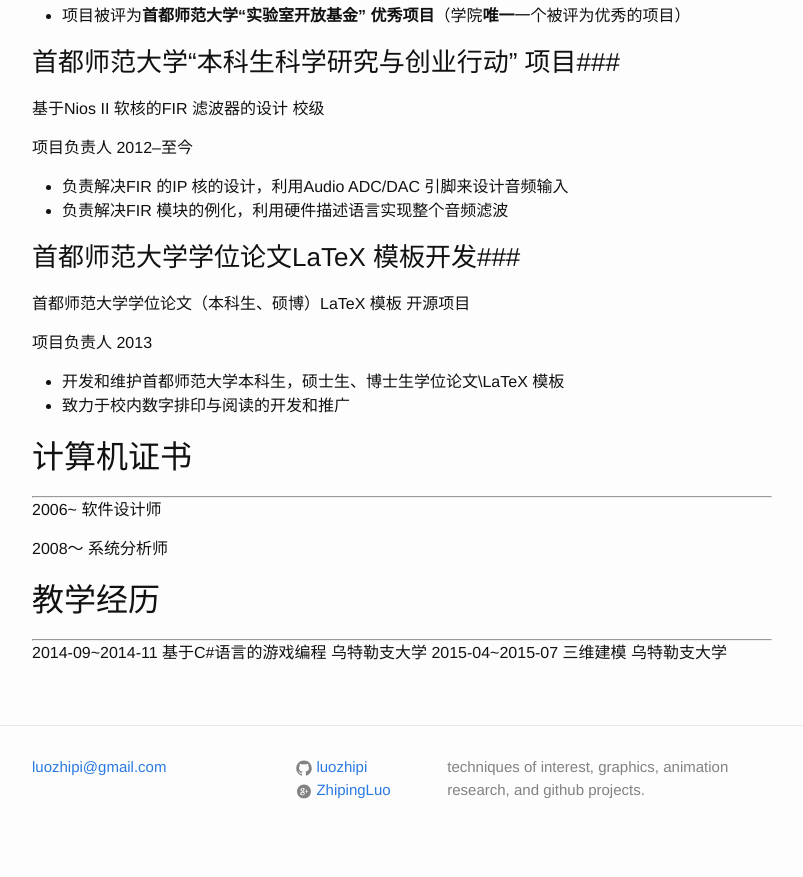
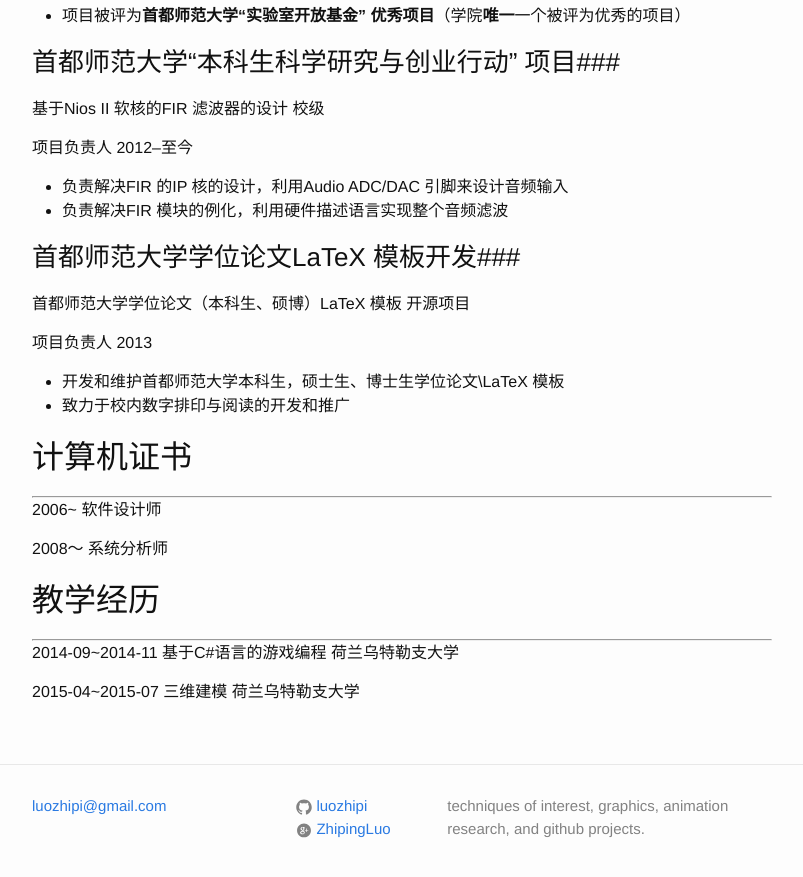
Before and after one commit to luozhipi/luozhipi.github.io, a Jekyll site: the page built from resume_CN.md, in a window 1280 px wide and 900 px high, scrolled down 3168 px. Shown: the top 877 px of the window, without its empty margins (238-1041 px from the left). Built offline with Jekyll 4.4.1, drawn with Linux system fonts in a browser that asks for light colours.

Commit message:
Update resume_CN.md

```diff
--- a/resume_CN.md
+++ b/resume_CN.md
@@ -144,8 +144,9 @@ Unix/Linux 环境下路由管理转换接口设计与实现           **国家
 ## 教学经历 ##
 
 ----------
-2014-09~2014-11 基于C#语言的游戏编程 乌特勒支大学
-2015-04~2015-07 三维建模 乌特勒支大学
+2014-09~2014-11 基于C#语言的游戏编程 荷兰乌特勒支大学
+
+2015-04~2015-07 三维建模 荷兰乌特勒支大学
 
 [VoxelARAP code]: https://github.com/luozhipi/VoxelARAP
 [CuteChat]: https://sites.google.com/site/adscitem/recent-contributions-2
```
